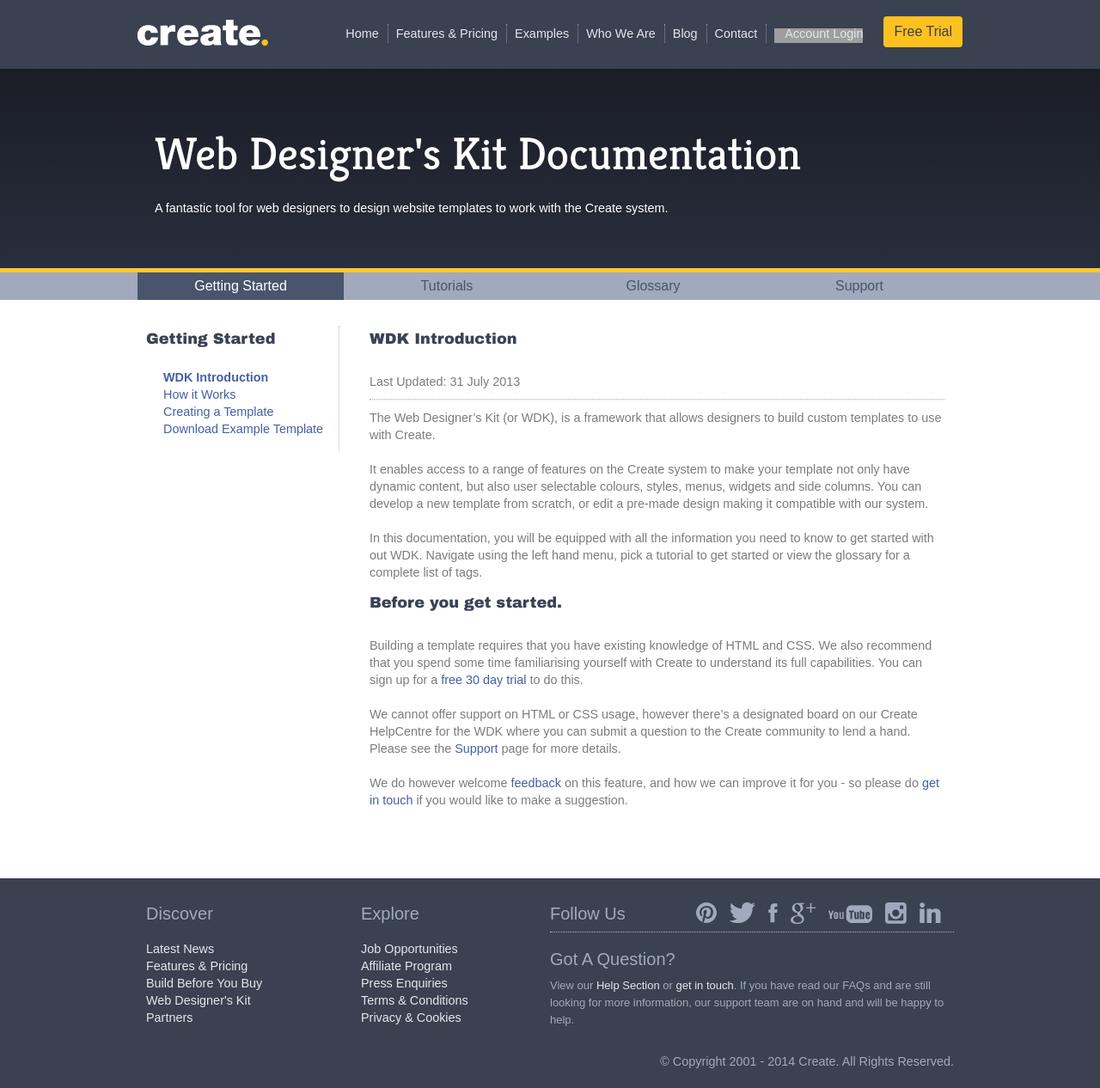
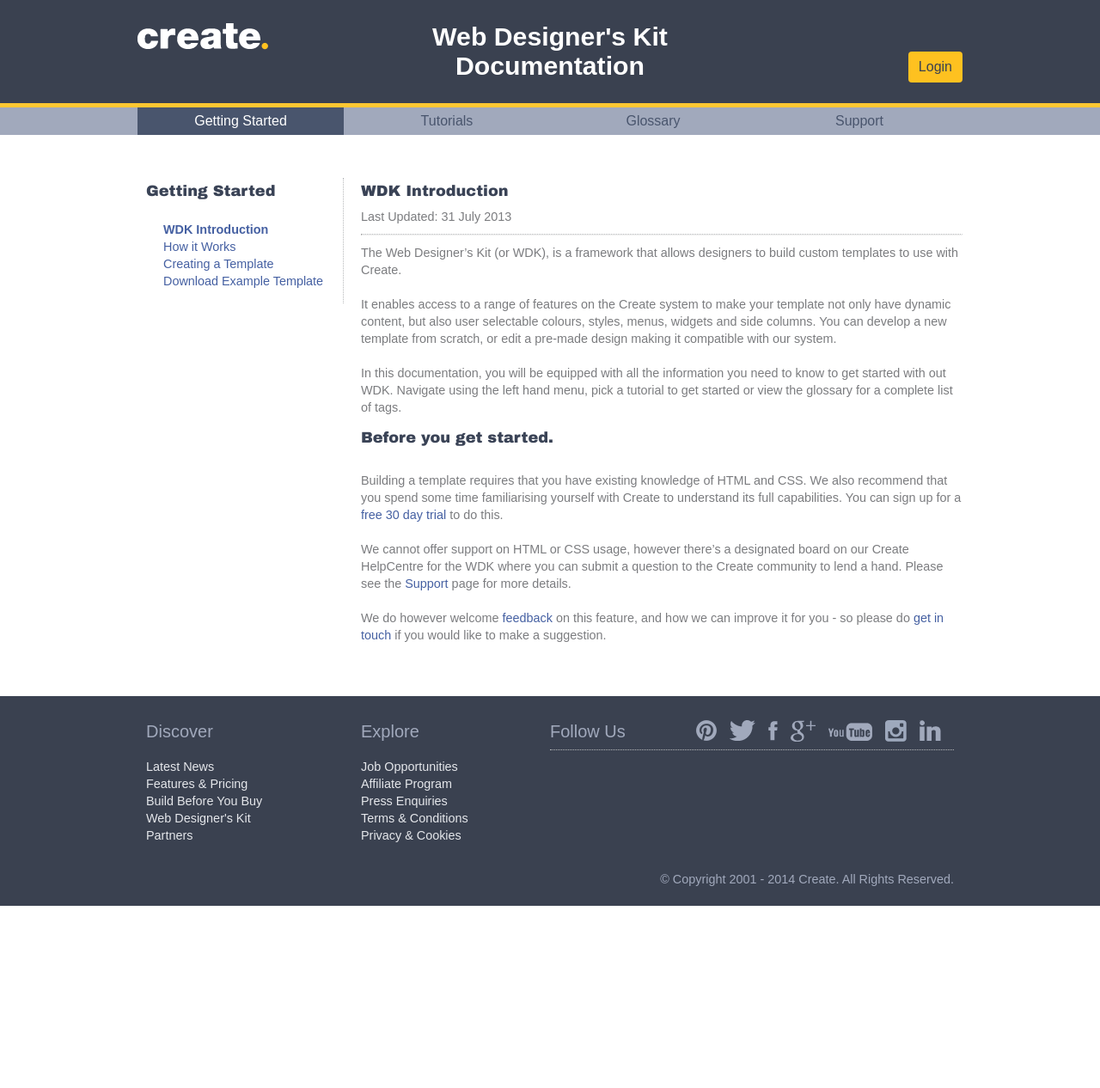
Before and after one commit to createdotnet/wdk, a Jekyll site: the page built from 01index.md, in a window 1280 px wide. Shown: the whole page at 86% size. Built offline with Jekyll 4.4.1, drawn with Linux system fonts in a browser that asks for light colours; some web fonts are replaced; after the commit the page ends 1054 px from its top, so only the background shows below that; grey boxes are pictures that could not be loaded.

Commit message:
removed banner and put contents into top nav. Made the navigation a little more fluid for different screen sizes

```diff
--- a/_includes/footer.html
+++ b/_includes/footer.html
@@ -35,7 +35,6 @@
         <div class="columns_4" style="float:right">
 
             <div class="columns_4 border-bottom">
-
                 <h4 class="footer_menu_title">Follow Us</h4>
 
                 <ul id="social_icons">
@@ -64,15 +63,6 @@
                 </ul>
 
             </div>
-            <div class="columns_4" style="margin-top:15px;">
-                <h4 class="footer_menu_title">Got A Question?</h4>
-                <p style="padding-top: 0px; font-size: 13px;">
-
-                    View our <a href="http://help.create.net" target="_blank" title="Help Section">Help Section</a> or <a href="http://www.create.net/contact.phtml#l_footer-contact" title="Contact Us">get in touch</a>.
-
-                    If you have read our FAQs and are still looking for more information, our support team are on hand and will be happy to help.
-                </p>
-            </div>
 
         </div>
 
--- a/_includes/head.html
+++ b/_includes/head.html
@@ -11,8 +11,6 @@
 	<link rel="stylesheet" href="/css/global.css" type="text/css" media="all">
     <link rel="stylesheet" href="/css/main.css" >
 
-	<!-- google font -->
-    <link href='http://fonts.googleapis.com/css?family=Kreon' rel='stylesheet' type='text/css'>
 
 	<!--[if lt IE 9]>
 		<script src="{{ site.baseurl }}js/html5shiv.min.js"></script>
--- a/_includes/top-navigation-bars.html
+++ b/_includes/top-navigation-bars.html
@@ -1,37 +1,19 @@
 <header>
-  <div class="nav__inner">
+  <div class="header__inner">
 
         <div class="logo">
           <a href="/"><img src="/images/logo.png" title="Create Ecommerce" alt="Create Ecommerce" width="152" height="32"></a>
         </div>
 
-        <!-- <a style="float: right; margin-top: 25px" class="trial_button-dk button" href="/signup.phtml"><span>Sign Up</span></a> -->
-        <a style="float: right; margin-top: 19px; margin-left: 4px;" class="yellow-btn" href="http://www.create.net/signup.phtml">Free Trial</a>
+        <h1 class="title"><a href="/">Web Designer's Kit Documentation</a></h1>
+        <a class="yellow-btn" href="https://login.create.net/login.phtml">Login</a>
 
-        <nav id="menu">
-          <ul>
-            <li id="li_home" class="home"><a id="menu_home" class="menu_item" href="http://www.create.net/">Home</a></li>
-            <li id="li_features" class="features"><a id="menu_features" class="menu_item" href="http://www.create.net/features-pricing.phtml">Features &amp; Pricing</a></li>
-            <li id="li_examples" class="examples"><a id="menu_examples" class="menu_item" href="http://www.create.net/examples.phtml">Examples</a></li>
-            <li id="li_who" class="who"><a id="menu_who" class="menu_item" href="http://www.create.net/who.phtml">Who We Are</a></li>
-            <li id="li_blog" class="blog"><a id="menu_blog" class="menu_item" href="http://www.create.net/blog.phtml">Blog</a></li>
-            <li id="li_contact" class="contact"><a id="menu_contact" class="menu_item" href="http://www.create.net/contact.phtml">Contact</a></li>
-            <li id="li_login" class="login accountLogin last"><a id="menu_login" class="menu_item" href="https://login.create.net/login.phtml" onclick="trackOutboundLink(this, 'Outbound Link', 'Login'); return false;"><span>Account Login</span></a></li>
-          </ul>
-        </nav><!--/nav#menu-->
 
   </div>
 </header>
 
 
 
-
-<header class="banner">
-  <div class="banner__inner">
-    <h1><a href="/">Web Designer's Kit Documentation</a></h1>
-    <p>A fantastic tool for web designers to design website templates to work with the Create system.</p>
-  </div>
-</header>
 
 <nav class="top-nav">
   <ul>
--- a/css/main.css
+++ b/css/main.css
@@ -20,8 +20,7 @@
 
 .container,
 .footer__inner,
-.nav__inner,
-.banner__inner,
+.header__inner,
 .top-nav ul {
 	max-width: 960px;
 	min-width: 440px;
@@ -29,8 +28,9 @@
 }
 
 main {
-	margin-left: 250px;
-	padding: 20px;
+	margin-left: 25%;
+	padding-left: 20px;
+	padding-top: 20px;
 	min-height: 500px;
 }
 
@@ -61,23 +61,51 @@
 	background-color: #3a4150;
 }
 
-.nav__inner {
-	height: 80px;
+.header__inner {
+	/*height: 80px;*/
 }
 
-.nav__inner .logo {
+.header__inner .logo {
+	padding: 26px 20px 0px 0px;
+	margin: 0px;
 	float: left;
-	margin: 22px 0px 0px 0px;
 }
 
+.header__inner .title {
+	max-width: 500px;
+	padding: 26px 0px;
+	margin: auto;
+	text-align: center;
+}
+	.header__inner .title a {
+		font-size: 2.1em;
+		color: white;
+	}
+
+.header__inner .yellow-btn {
+	float: right;
+	margin-top: -60px;
+}
+
+
 @media (max-width: 980px) {
-	.nav__inner .logo {
-		margin: 22px 0px 0px 20px;
+	.header__inner .logo {
+		padding-left: 20px;
 	}
-	.nav__inner .yellow-btn {
+	.header__inner .yellow-btn {
 		margin-right: 20px;
 	}
 }
+
+@media (max-width: 880px) {
+	.header__inner .logo {
+		margin-top: 15px;
+	}
+	.header__inner .yellow-btn {
+		margin-top: -80px;
+	}
+}
+
 
 
 .footer__inner {
@@ -103,35 +131,6 @@
 
 
 
-/* Site Header / Banner */
-
-.banner {
-	width: 100%;
-	background-color: #3A4356;
-	background: linear-gradient(to bottom, #1a1d25 0%,#282e3d 100%);
-}
-
-.banner__inner {
-	color: white;
-	margin: auto;
-	padding: 50px 20px;
-}
-
-.banner__inner h1 {
-	font-family: , serif;
-	font-family: RockwellRegular, 'Kreon' ,Arial, sans-serif;
-	font-weight: normal;
-    color: #fff;
-    font-size: 3.692em;
-	margin-top: 15px;
-}
-
-.banner__inner a {
-	color: white;
-	text-decoration: none;
-}
-
-
 
 
 
@@ -143,6 +142,7 @@
 	background-color: #A1A9BC;
 	width: 100%;
 	border-top: 5px solid #FFC731;
+	margin-bottom: 20px;
 }
 
 .top-nav h1 {
@@ -196,7 +196,7 @@
 
 .sub-menu {
 	float: left;
-	width: 235px;
+	width: 25%;
 	padding: 0px 5px 0px 10px;
 	margin: 30px 0px;
 	background-color: white;
@@ -261,11 +261,11 @@
 }
 
 .page-title {
-
+	margin-bottom: 0px;
 }
 
 .last-updated {
-
+	padding-top: 5px;
 }
 
 
@@ -288,9 +288,15 @@
 	overflow: scroll;
 }
 
+/*for comment tags, such as the WDK tags*/
 .token.comment {
 	color: #dbb112;
 }
+
+
+
+
+
 
 
 hr {
@@ -300,4 +306,5 @@
 
 .support {
 	max-width: 700px;
+	padding: 20px;
 }
```
